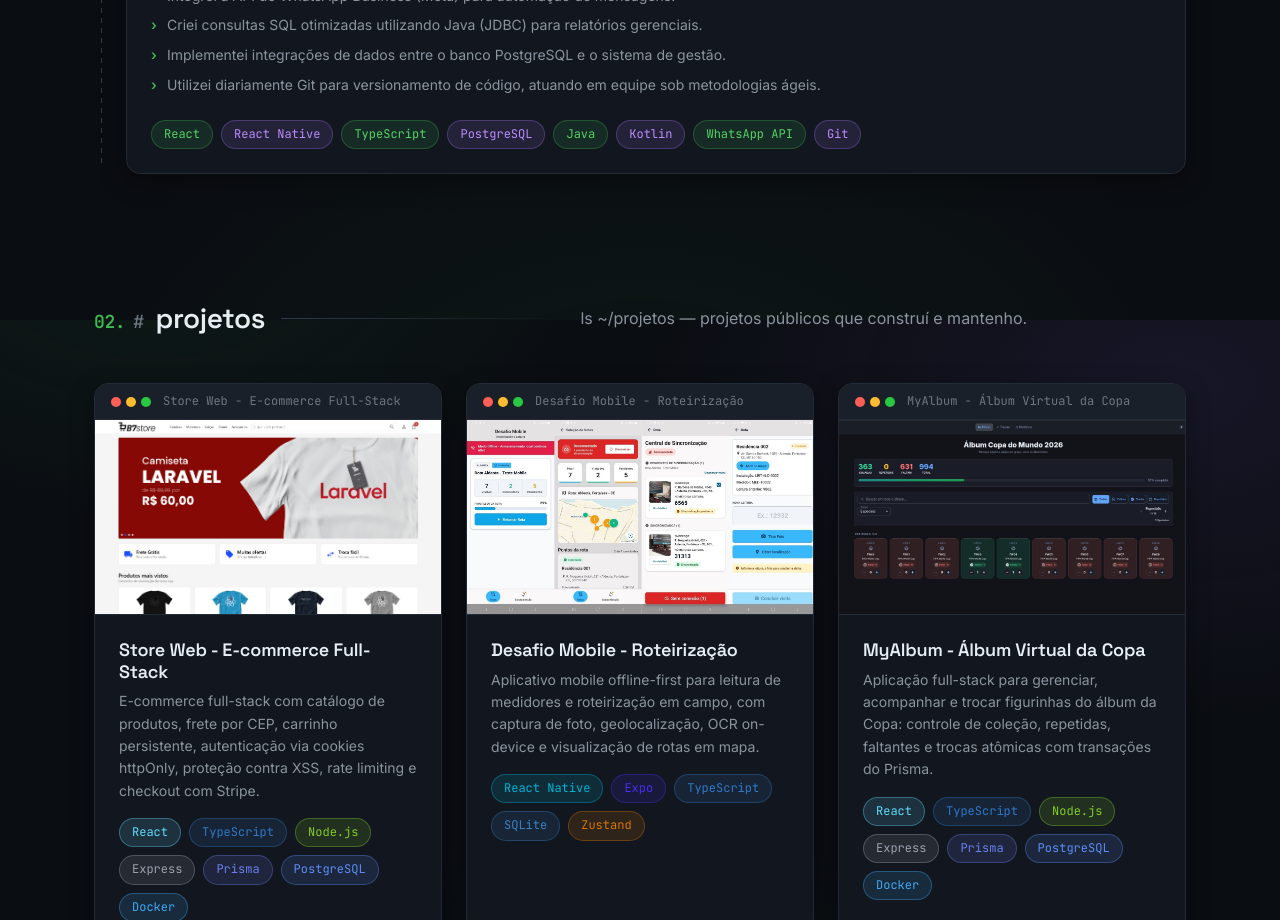
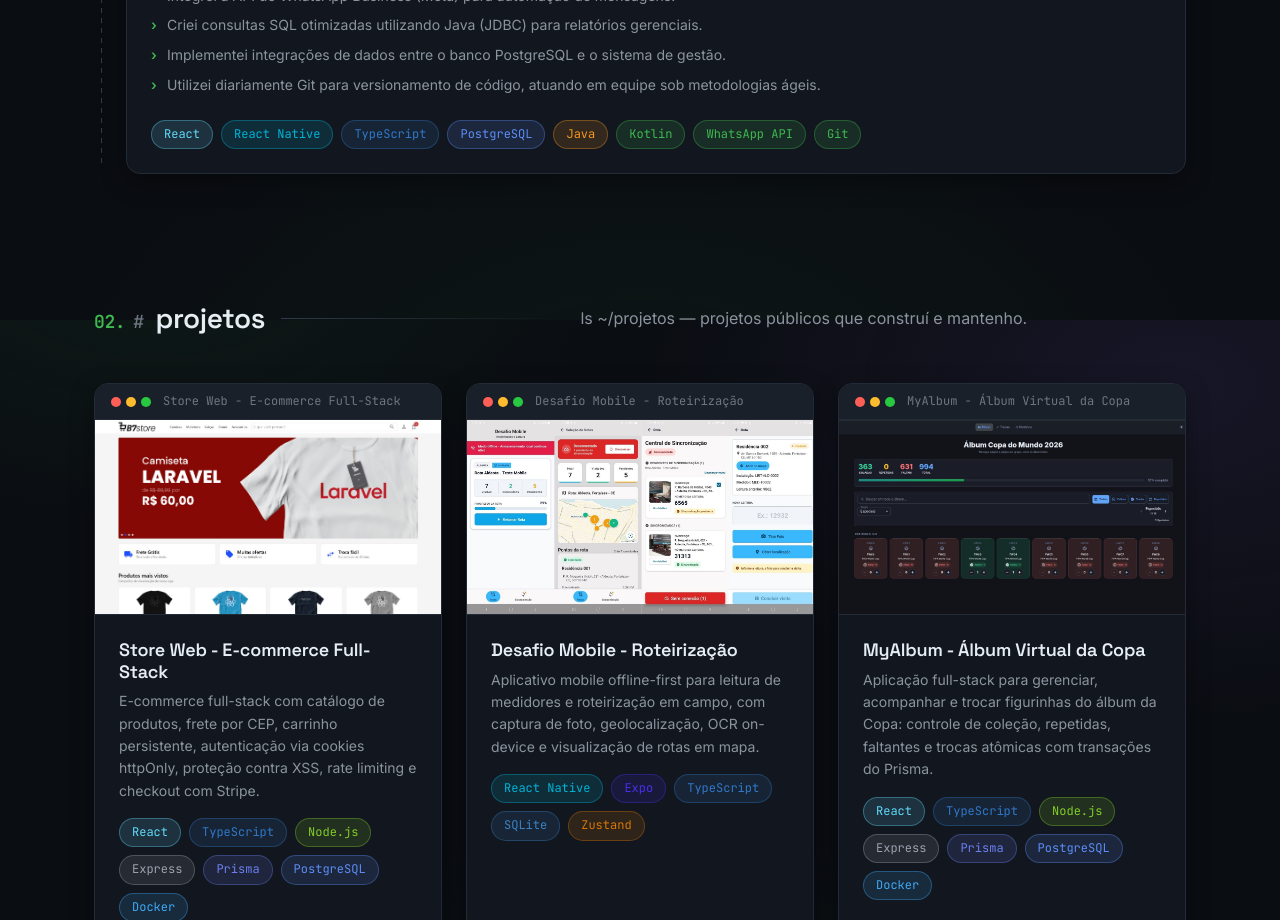
Before and after one commit to yanmartinss/portfolio-yanmartinss, a React (Vite) app: page / in a window 1280 px wide. Shown: the part 1280-2200 px from the top of the page. Built offline with nearby package versions, Linux system fonts and the light colour scheme.

Commit message:
feat: update tag styling to use dynamic skill colors and simplify tag rendering

```diff
--- a/src/components/Experience/Experience.module.css
+++ b/src/components/Experience/Experience.module.css
@@ -239,19 +239,9 @@
   padding: var(--space-1) var(--space-3);
   font-family: var(--font-mono);
   font-size: var(--fs-xs);
-  color: var(--color-accent-bright);
-  background: var(--color-accent-soft);
-  border: 1px solid rgba(63, 185, 80, 0.3);
-  border-radius: var(--radius-pill);
-}
-
-.tagAlt {
-  padding: var(--space-1) var(--space-3);
-  font-family: var(--font-mono);
-  font-size: var(--fs-xs);
-  color: var(--color-accent-alt-bright);
-  background: var(--color-accent-alt-soft);
-  border: 1px solid rgba(163, 113, 247, 0.3);
+  color: var(--skill-color);
+  background: color-mix(in srgb, var(--skill-color) 14%, transparent);
+  border: 1px solid color-mix(in srgb, var(--skill-color) 35%, transparent);
   border-radius: var(--radius-pill);
 }
 
--- a/src/components/Experience/Experience.tsx
+++ b/src/components/Experience/Experience.tsx
@@ -1,4 +1,6 @@
+import type { CSSProperties } from 'react';
 import { EXPERIENCES, PROFILE } from '../../data/content';
+import { DEFAULT_SKILL_COLOR, SKILL_COLORS } from '../../data/skillColors';
 import type { Experience } from '../../data/types';
 import SectionHeading from '../SectionHeading/SectionHeading';
 import styles from './Experience.module.css';
@@ -6,8 +8,12 @@ import styles from './Experience.module.css';
 function TagRow({ tags }: { tags: string[] }) {
   return (
     <ul className={styles.tagRow}>
-      {tags.map((tag, i) => (
-        <li key={tag} className={i % 2 === 1 ? styles.tagAlt : styles.tag}>
+      {tags.map((tag) => (
+        <li
+          key={tag}
+          className={styles.tag}
+          style={{ '--skill-color': SKILL_COLORS[tag] ?? DEFAULT_SKILL_COLOR } as CSSProperties}
+        >
           {tag}
         </li>
       ))}
```
